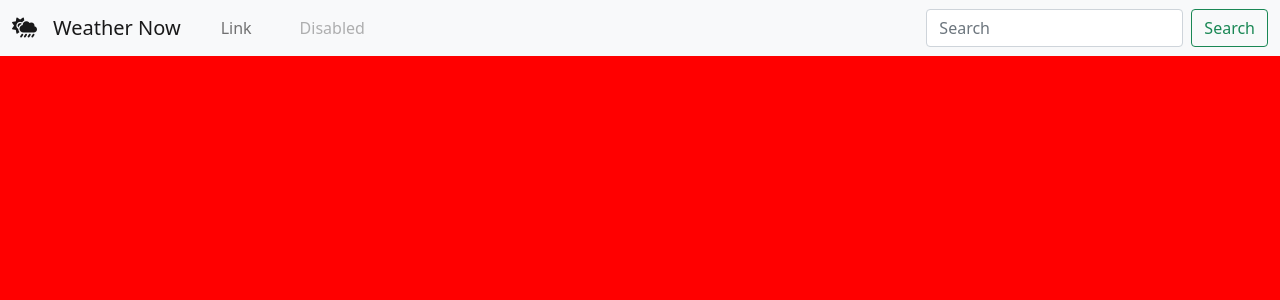
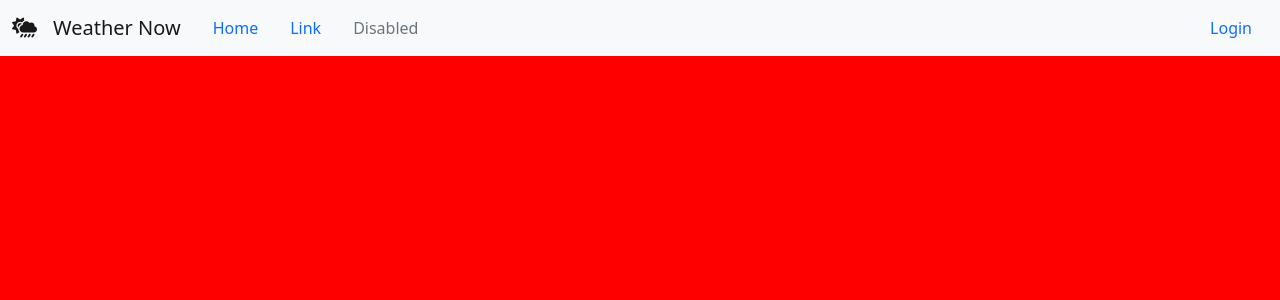
Before and after one commit to rseby99/Weather_Now, a Flask app: page /home in a window 1280 px wide. Shown: the top 300 px of the page. Run offline with Flask 2, Linux system fonts and the light colour scheme; some libraries are stand-ins or nearby versions.

Commit message:
navbar flex + fixed home link on landing page

```diff
--- a/templates/home.html
+++ b/templates/home.html
@@ -4,24 +4,27 @@
 
   <nav class="navbar navbar-expand-lg navbar-light bg-light">
     <div class="container-fluid">
-          <a class="navbar-brand" href="#"><i class="fas fa-cloud-sun-rain"></i></a>
-          <a class="navbar-brand" href="#">Weather Now</a>
+      <a class="navbar-brand" href="home">
+        <i class="fas fa-cloud-sun-rain"></i>
+      </a>
+      <a class="navbar-brand" href="home">Weather Now</a>
       <button class="navbar-toggler" type="button" data-bs-toggle="collapse" data-bs-target="#navbarSupportedContent" aria-controls="navbarSupportedContent" aria-expanded="false" aria-label="Toggle navigation">
         <span class="navbar-toggler-icon"></span>
       </button>
       <div class="collapse navbar-collapse" id="navbarSupportedContent">
-            <ul class="navbar-nav me-auto mb-2 mb-lg-0">
-              <li class="nav-item px-3">
+
+            <a class="nav-link active" aria-current="page" href="#">Home</a>
+
+
             <a class="nav-link" href="#">Link</a>
-              </li>
-              <li class="nav-item px-3">
+
+
+
             <a class="nav-link disabled">Disabled</a>
-              </li>
-            </ul>
-            <form class="d-flex">
-              <input class="form-control me-2" type="search" placeholder="Search" aria-label="Search">
-              <button class="btn btn-outline-success" type="submit">Search</button>
-            </form>
+            <a class="nav-link ms-auto">Login</a>
+
+
+
       </div>
     </div>
   </nav>
--- a/templates/landing_page.html
+++ b/templates/landing_page.html
@@ -1,6 +1,6 @@
 {% block content %}
 
 <h1>Landing page</h1>
-<a href="index.html"><button type="button">Get started</button></a>
+<a href="home"><button type="button">Get started</button></a>
 
 {% endblock content %}
```
Lines whose indentation alone changed are shown as unchanged.
